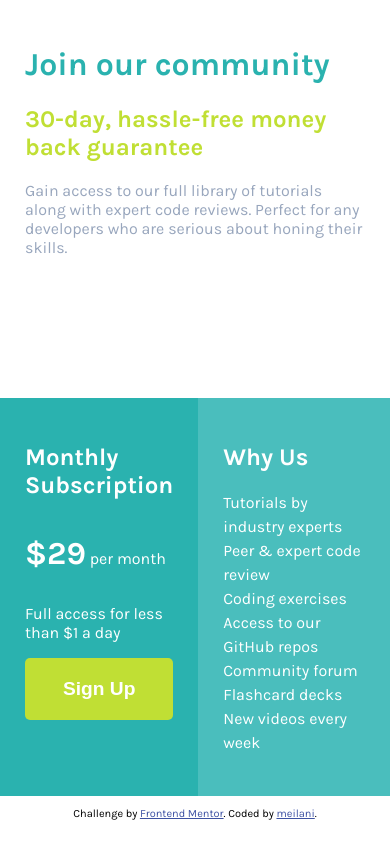
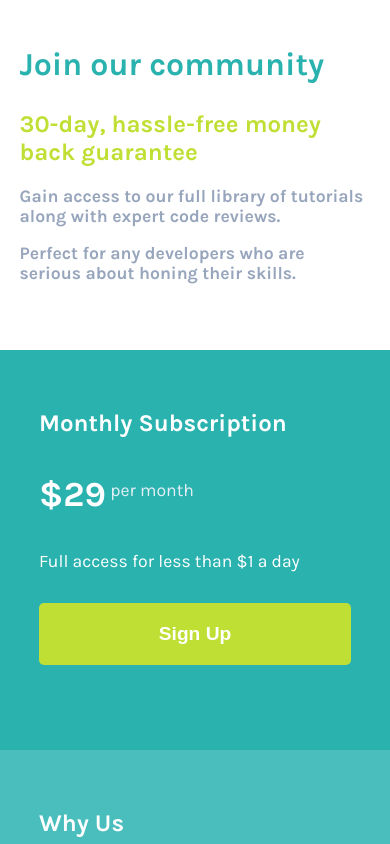
Before and after one commit to meilani/singlePriceGrid, a plain HTML site: page index.html in a window 390 px wide. Shown: the top 844 px of the page. Drawn offline with Linux system fonts and the light colour scheme.

Commit message:
font sizes

```diff
--- a/index.html
+++ b/index.html
@@ -12,24 +12,28 @@
 </head>
 <body>
     <div class="join">
+      <section>
         <h1>Join our community</h1>
 
         <h2>30-day, hassle-free money back guarantee</h2>
 
-        <p>Gain access to our full library of tutorials along with expert code reviews.
-        Perfect for any developers who are serious about honing their skills.
+        <p>Gain access to our full library of tutorials along with expert code reviews.</p>
+        <p>Perfect for any developers who are serious about honing their skills.
         </p>
+      </section>
     </div>
     <div class="monthly">
+      <section>
         <h2>Monthly Subscription</h2>
 
-        <p><strong>&dollar;29</strong> per month</p>
+        <p><strong>&dollar;29</strong> <span>per month</span> </p>
 
         <p>Full access for less than &dollar;1 a day</p>
 
         <form>
-            <input type="submit" value="Sign Up">
+          <input type="submit" value="Sign Up">
         </form>
+      </section>
     </div>
 
 <div class="why">
--- a/style/style.css
+++ b/style/style.css
@@ -39,6 +39,7 @@ html, body {
 }
 
 body {
+    min-height: 100vh;
     display: grid;
     grid-template-rows: 1fr 1fr 50px;
     grid-template-columns: 1fr 1fr;
@@ -48,10 +49,9 @@ body {
     "footer footer";
 }
 
-div {
-    padding: 25px;
+h2 {
+    font-size: 1.7em;
 }
-
 
 /*************
     JOIN
@@ -60,14 +60,21 @@ div {
     background-color: #ffffff;
     color: hsl(218, 22%, 67%);
     grid-area: join;
+    padding: 5%;
 }
 
 .join h1 {
     color: hsl(179, 62%, 43%);
+    font-size: 2em;
 }
 
 .join h2 {
     color: hsl(71, 73%, 54%);
+}
+
+.join p {
+    font-size: 1.4em;
+    font-weight: 700;
 }
 
 /*************
@@ -77,13 +84,28 @@ div {
     background-color: hsl(179, 62%, 43%);
     color: #ffffff;
     grid-area: month;
+    padding: 10%;
+
+}
+
+.monthly section {
+    max-width: 400px;
     display: flex;
     flex-direction: column;
-
 }
 
 .monthly strong {
     font-size: 2em;
+}
+
+.monthly span {
+    position: relative;
+    top: -10px;
+    color: hsl(204, 43%, 93%);
+}
+
+.monthly p {
+    font-size: 1.5em;
 }
 
 .monthly form {
@@ -100,6 +122,7 @@ div {
     font-weight: 700;
     border: none;
     font-size: 1.2em;
+    margin-top: 15px;
 }
 
 
@@ -112,6 +135,7 @@ div {
     background-color: #4abebd;
     color: #ffffff;
     grid-area: why;
+    padding: 10%;
 }
 
 .why ul {
@@ -121,7 +145,7 @@ div {
 .why ul li {
     list-style-type: none;
     padding: 0;
-    margin: 0;
+    margin: 5px 0;
     line-height: 1.5;
 }
 
@@ -134,3 +158,49 @@ footer {
 
 .attribution { font-size: 11px; text-align: center; }
 .attribution a { color: hsl(228, 45%, 44%); }
+
+/*************
+    MEDIA
+*************/
+
+@media (max-width: 925px) {
+    .join p,
+    .monthly p {
+        font-size: 1.2em;
+    }
+    .why li {
+        font-size: 1em;
+    }
+}
+
+@media (max-width: 735px) {
+    .join p,
+    .monthly p {
+        font-size: 1em;
+    }
+    h2 {
+        font-size: 1.4em;
+    }
+}
+
+@media (max-width: 600px) {
+    body {
+        grid-template-rows: 350px 400px 400px 50px;
+        grid-template-columns: 1fr;
+        grid-template-areas:
+        "join"
+        "month"
+        "why"
+        "footer";
+    }
+    h2 {
+        font-size: 1.5em;
+    }
+    .join p,
+    .monthly p {
+        font-size: 1.1em;
+    }
+    .why li {
+        font-size: 1.1em;
+    }
+}
```
